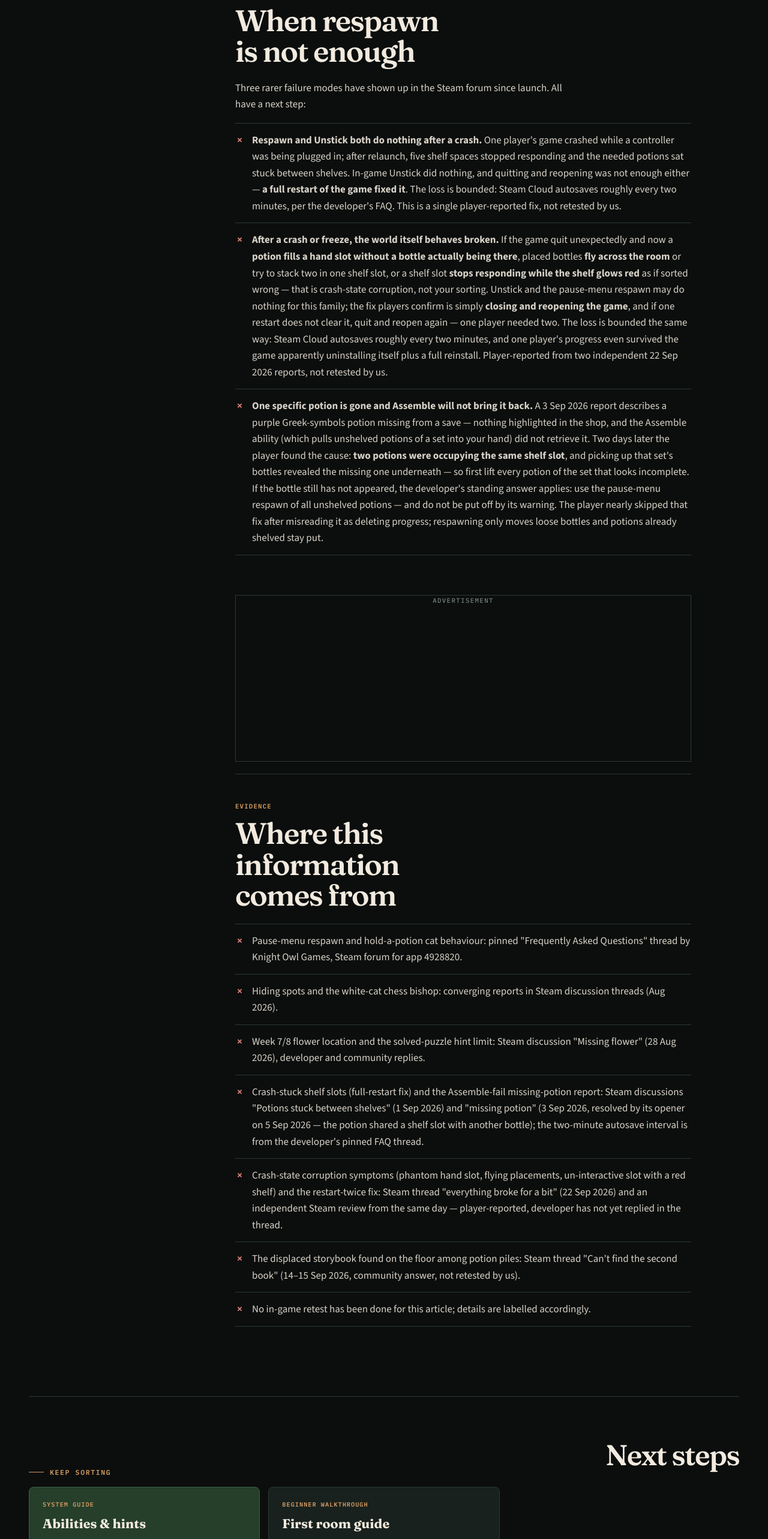
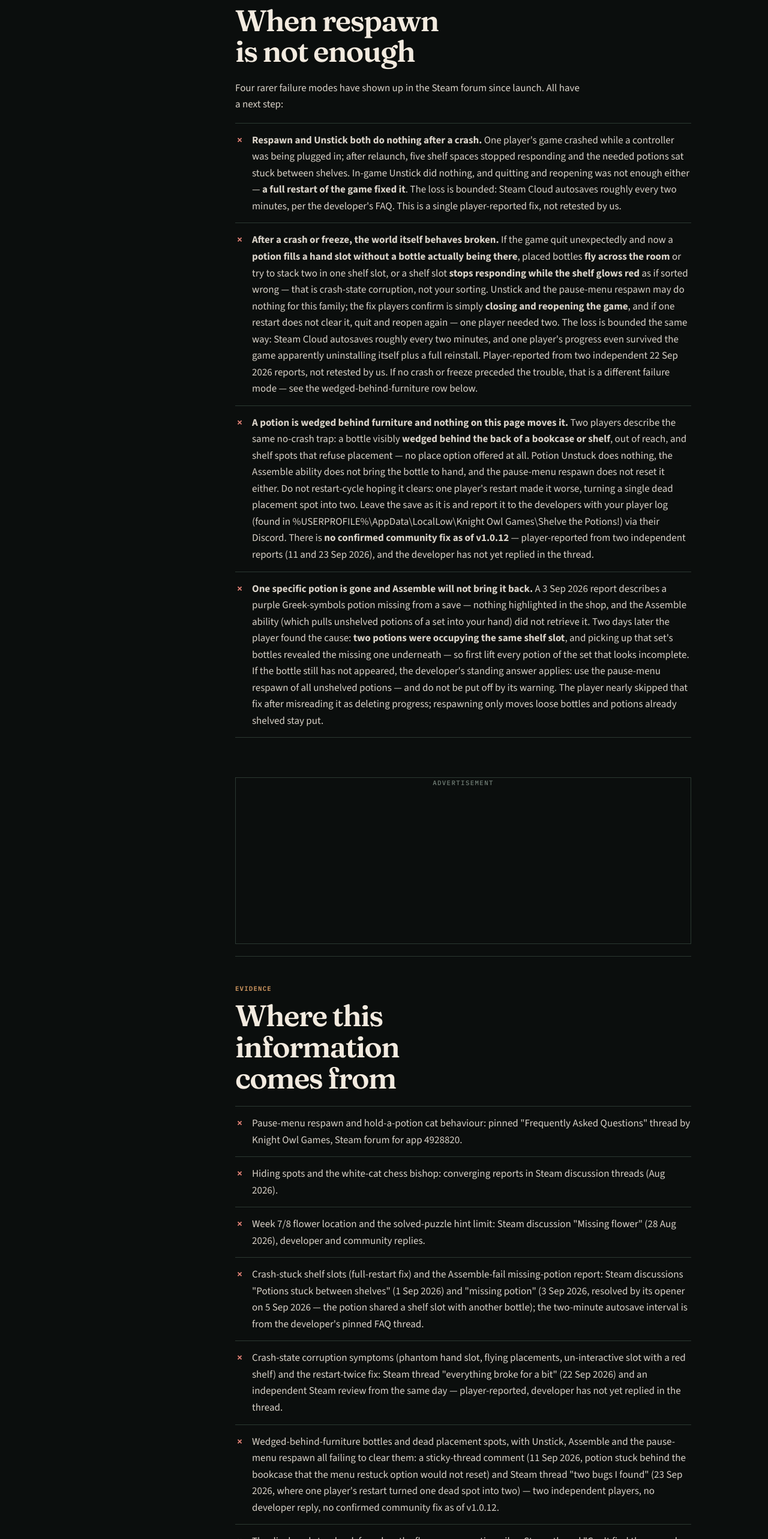
Before and after one commit to bruce-hmz/shelve-the-potions-guide, a Next.js app: page /help/missing-potions in a window 1280 px wide. Shown: the part 3500-6066 px from the top of the page at 60% size. Built offline with nearby package versions, Linux system fonts and the light colour scheme; no server answers.

Commit message:
content: behind-shelf/dead-spot troubleshooting row on missing-potions guide (ACT-058)

```diff
--- a/app/help/missing-potions/page.tsx
+++ b/app/help/missing-potions/page.tsx
@@ -144,14 +144,17 @@ export default function MissingPotionsPage() {
             <section id="troubleshoot" className="article-section">
               <h2>When respawn is not enough</h2>
               <p>
-                Three rarer failure modes have shown up in the Steam forum since launch. All have a next step:
+                Four rarer failure modes have shown up in the Steam forum since launch. All have a next step:
               </p>
               <ul className="mistake-list" style={{ listStyle: "none" }}>
                 <li>
                   <strong>Respawn and Unstick both do nothing after a crash.</strong> One player&apos;s game crashed while a controller was being plugged in; after relaunch, five shelf spaces stopped responding and the needed potions sat stuck between shelves. In-game Unstick did nothing, and quitting and reopening was not enough either — <strong>a full restart of the game fixed it</strong>. The loss is bounded: Steam Cloud autosaves roughly every two minutes, per the developer&apos;s FAQ. This is a single player-reported fix, not retested by us.
                 </li>
                 <li>
-                  <strong>After a crash or freeze, the world itself behaves broken.</strong> If the game quit unexpectedly and now a <strong>potion fills a hand slot without a bottle actually being there</strong>, placed bottles <strong>fly across the room</strong> or try to stack two in one shelf slot, or a shelf slot <strong>stops responding while the shelf glows red</strong> as if sorted wrong — that is crash-state corruption, not your sorting. Unstick and the pause-menu respawn may do nothing for this family; the fix players confirm is simply <strong>closing and reopening the game</strong>, and if one restart does not clear it, quit and reopen again — one player needed two. The loss is bounded the same way: Steam Cloud autosaves roughly every two minutes, and one player&apos;s progress even survived the game apparently uninstalling itself plus a full reinstall. Player-reported from two independent 22 Sep 2026 reports, not retested by us.
+                  <strong>After a crash or freeze, the world itself behaves broken.</strong> If the game quit unexpectedly and now a <strong>potion fills a hand slot without a bottle actually being there</strong>, placed bottles <strong>fly across the room</strong> or try to stack two in one shelf slot, or a shelf slot <strong>stops responding while the shelf glows red</strong> as if sorted wrong — that is crash-state corruption, not your sorting. Unstick and the pause-menu respawn may do nothing for this family; the fix players confirm is simply <strong>closing and reopening the game</strong>, and if one restart does not clear it, quit and reopen again — one player needed two. The loss is bounded the same way: Steam Cloud autosaves roughly every two minutes, and one player&apos;s progress even survived the game apparently uninstalling itself plus a full reinstall. Player-reported from two independent 22 Sep 2026 reports, not retested by us. If no crash or freeze preceded the trouble, that is a different failure mode — see the wedged-behind-furniture row below.
+                </li>
+                <li>
+                  <strong>A potion is wedged behind furniture and nothing on this page moves it.</strong> Two players describe the same no-crash trap: a bottle visibly <strong>wedged behind the back of a bookcase or shelf</strong>, out of reach, and shelf spots that refuse placement — no place option offered at all. Potion Unstuck does nothing, the <Link href="/help/abilities-and-hints/#assemble">Assemble ability</Link> does not bring the bottle to hand, and the <a href="#respawn">pause-menu respawn</a> does not reset it either. Do not restart-cycle hoping it clears: one player&apos;s restart made it worse, turning a single dead placement spot into two. Leave the save as it is and report it to the developers with your player log (found in %USERPROFILE%\AppData\LocalLow\Knight Owl Games\Shelve the Potions!) via their Discord. There is <strong>no confirmed community fix as of v1.0.12</strong> — player-reported from two independent reports (11 and 23 Sep 2026), and the developer has not yet replied in the thread.
                 </li>
                 <li>
                   <strong>One specific potion is gone and Assemble will not bring it back.</strong> A 3 Sep 2026 report describes a purple Greek-symbols potion missing from a save — nothing highlighted in the shop, and the <Link href="/help/abilities-and-hints/#assemble">Assemble ability</Link> (which pulls unshelved potions of a set into your hand) did not retrieve it. Two days later the player found the cause: <strong>two potions were occupying the same shelf slot</strong>, and picking up that set&apos;s bottles revealed the missing one underneath — so first lift every potion of the set that looks incomplete. If the bottle still has not appeared, the developer&apos;s standing answer applies: use the <a href="#respawn">pause-menu respawn of all unshelved potions</a> — and do not be put off by its warning. The player nearly skipped that fix after misreading it as deleting progress; respawning only moves loose bottles and potions already shelved stay put.
@@ -173,6 +176,7 @@ export default function MissingPotionsPage() {
                 <li>Week 7/8 flower location and the solved-puzzle hint limit: Steam discussion &quot;Missing flower&quot; (28 Aug 2026), developer and community replies.</li>
                 <li>Crash-stuck shelf slots (full-restart fix) and the Assemble-fail missing-potion report: Steam discussions &quot;Potions stuck between shelves&quot; (1 Sep 2026) and &quot;missing potion&quot; (3 Sep 2026, resolved by its opener on 5 Sep 2026 — the potion shared a shelf slot with another bottle); the two-minute autosave interval is from the developer&apos;s pinned FAQ thread.</li>
                 <li>Crash-state corruption symptoms (phantom hand slot, flying placements, un-interactive slot with a red shelf) and the restart-twice fix: Steam thread &quot;everything broke for a bit&quot; (22 Sep 2026) and an independent Steam review from the same day — player-reported, developer has not yet replied in the thread.</li>
+                <li>Wedged-behind-furniture bottles and dead placement spots, with Unstick, Assemble and the pause-menu respawn all failing to clear them: a sticky-thread comment (11 Sep 2026, potion stuck behind the bookcase that the menu restuck option would not reset) and Steam thread &quot;two bugs I found&quot; (23 Sep 2026, where one player&apos;s restart turned one dead spot into two) — two independent players, no developer reply, no confirmed community fix as of v1.0.12.</li>
                 <li>The displaced storybook found on the floor among potion piles: Steam thread &quot;Can&apos;t find the second book&quot; (14–15 Sep 2026, community answer, not retested by us).</li>
                 <li>No in-game retest has been done for this article; details are labelled accordingly.</li>
               </ul>
```
